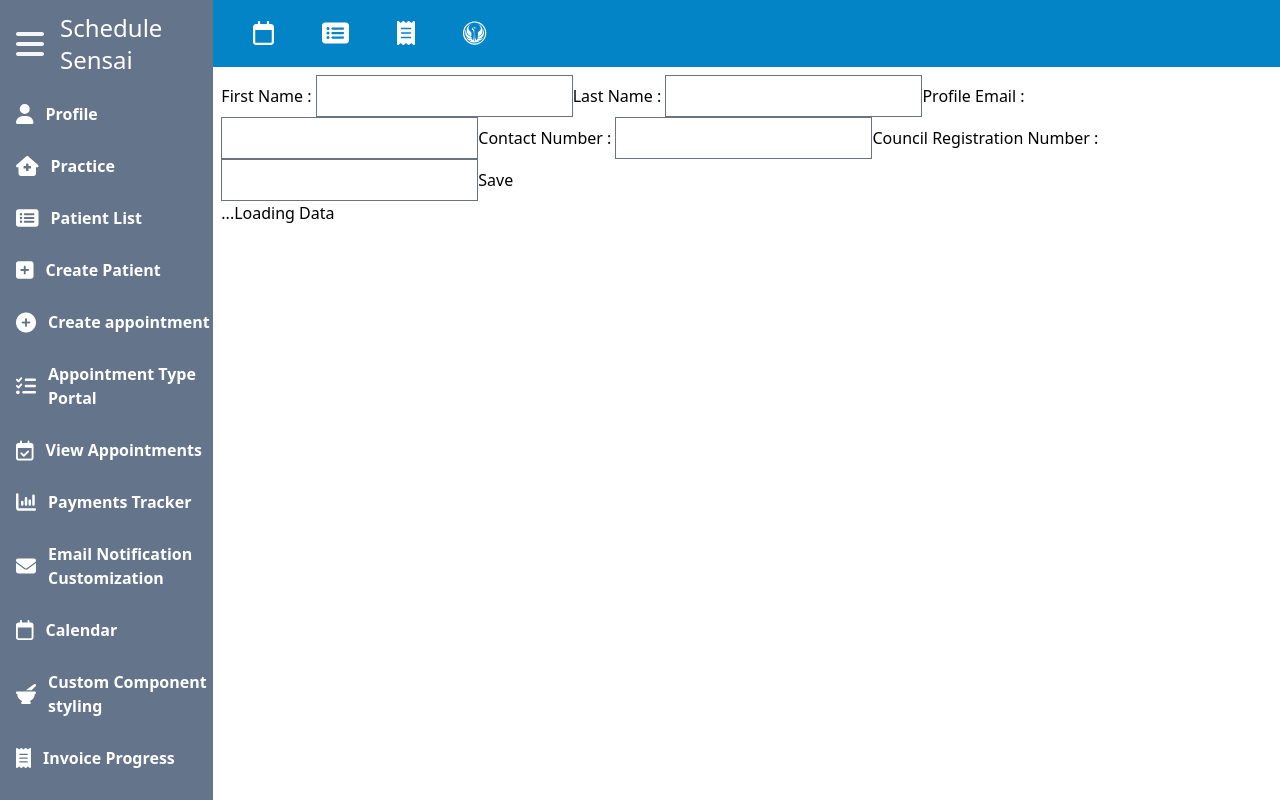
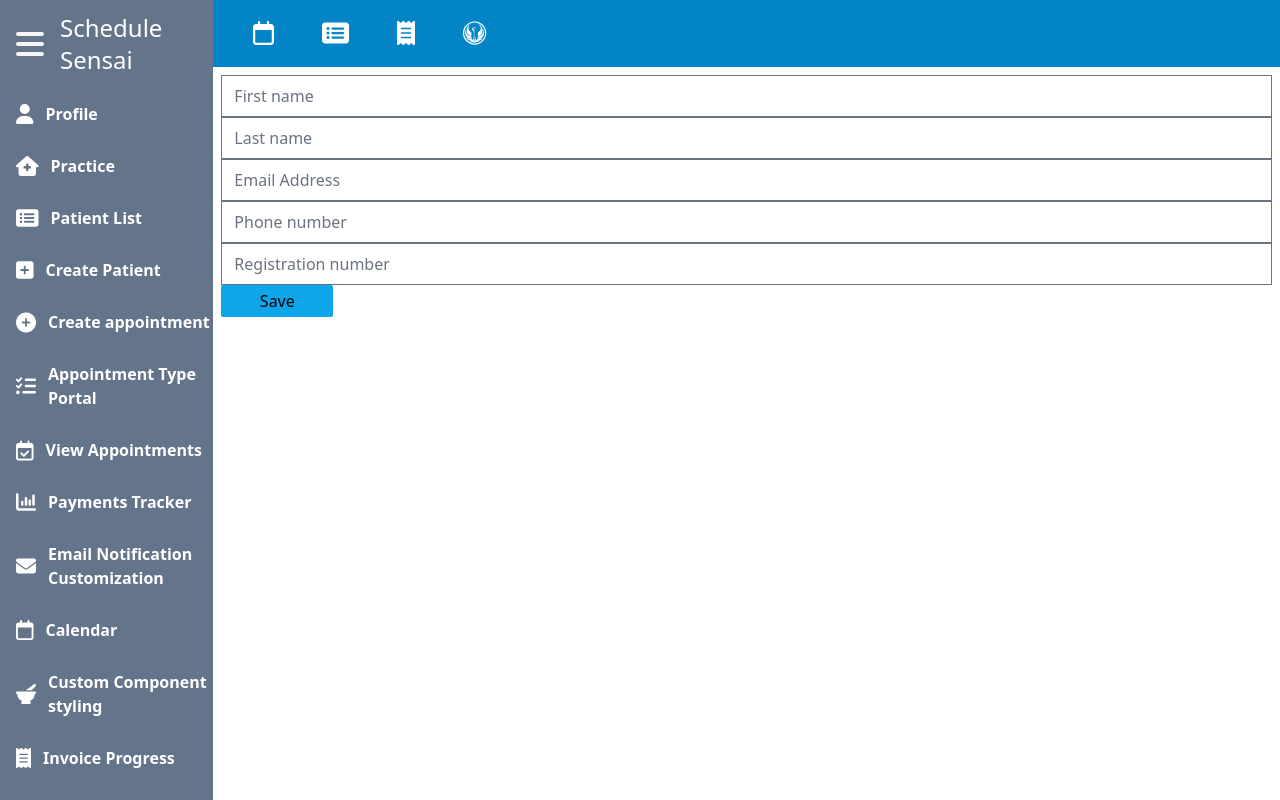
Before and after one commit to Mathers-za/practice-management-frontend, a React (Create React App) app: page /profile in a window 1280 px wide. Built offline with nearby package versions, Linux system fonts and the light colour scheme; no server answers.

Commit message:
Imporved on the displayTextInput component. i have integrated into the profile comp. my commit before refactoring

```diff
--- a/src/components/Pages/Payments/paymentPage.module.css
+++ b/src/components/Pages/Payments/paymentPage.module.css
@@ -91,10 +91,11 @@
   .paymentPage-bottom-half * input {
     min-width: 97%;
     max-width: 97%;
-    border: none;
+    border: 3px solid black;
     outline: none;
     border-bottom: 1px solid;
     margin-top: 4px;
+
 
 
   }
--- a/src/components/Profile.js
+++ b/src/components/Profile.js
@@ -3,6 +3,8 @@ import TextInput from "./textInput";
 
 import { useFetchData, usePatchData } from "../CustomHooks/serverStateHooks";
 import { useAppointmentDataFromCreateAppointment } from "../zustandStore/store";
+import Input from "./miscellaneous components/DisplayTextInput";
+import SubmitButton from "./miscellaneous components/SubmitButton";
 
 export default function Profile() {
   const { data, httpStatus, isLoading } = useFetchData(
@@ -43,6 +45,13 @@ export default function Profile() {
     }
   }
 
+  async function handleSubmit(event) {
+    event.preventDefault();
+    await patchMutation.mutateAsync(changes);
+
+    setChanges({});
+  }
+
   useEffect(() => {
     if (patchMutation.isSuccess) {
       setGlobalProfileData(data);
@@ -52,53 +61,63 @@ export default function Profile() {
   return (
     <>
       <div>
-        <TextInput
-          onChange={handleChange}
-          name="first_name"
-          value={profileData?.first_name || ""}
-          type="text"
-          labelText="First Name"
-        />
-        <TextInput
-          onChange={handleChange}
-          name="last_name"
-          value={profileData?.last_name || ""}
-          type="text"
-          labelText="Last Name"
-        />
-        <TextInput
-          onChange={handleChange}
-          name="profile_email"
-          value={profileData?.profile_email || ""}
-          type="text"
-          labelText="Profile Email"
-        />
-        <TextInput
-          onChange={handleChange}
-          name="contact_num"
-          value={profileData?.contact_num || ""}
-          type="tel"
-          labelText="Contact Number"
-        />
-        <TextInput
-          onChange={handleChange}
-          name="council_reg_num"
-          value={profileData?.council_reg_num || ""}
-          type="text"
-          labelText="Council Registration Number"
-        />
-        <button
-          disabled={Object.keys(changes).length === 0}
-          onClick={async () => {
-            await patchMutation.mutateAsync(changes);
+        <form onSubmit={handleSubmit}>
+          <Input
+            name="first_name"
+            labelText="First name"
+            type="text"
+            placeholder="First name"
+            onchange={handleChange}
+            value={profileData?.first_name || ""}
+          />
 
-            setChanges({});
-          }}
-        >
-          Save
-        </button>
+          <Input
+            name="last_name"
+            labelText="Last name"
+            type="text"
+            placeholder="Last name"
+            onchange={handleChange}
+            value={profileData?.last_name || ""}
+          />
 
-        {isLoading && <p>...Loading Data</p>}
+          <Input
+            name="profile_email"
+            labelText="Email Address"
+            type="email"
+            placeholder="Email Address"
+            onchange={handleChange}
+            value={profileData?.profile_email || ""}
+            bottomInfo={
+              "The email you would like to recieve notifications on. Can be the same as your login email or different"
+            }
+          />
+
+          <Input
+            name="contact_num"
+            labelText="Phone number"
+            type="tel"
+            placeholder="Phone number"
+            pattern="^+27d{9}$"
+            onchange={handleChange}
+            value={profileData?.contact_num || ""}
+            bottomInfo="A valid phone number is expected eg: +2714836849"
+          />
+
+          <Input
+            name="council_reg_num"
+            labelText="Registration Number"
+            type="text"
+            placeholder="Registration number"
+            bottomInfo="Your personal professional council number"
+            onchange={handleChange}
+            value={profileData?.council_reg_num || ""}
+          />
+
+          <SubmitButton
+            text="Save"
+            disable={Object.keys(changes).length === 0}
+          />
+        </form>
       </div>
     </>
   );
--- a/src/components/miscellaneous components/DisplayTextInput.js
+++ b/src/components/miscellaneous components/DisplayTextInput.js
@@ -1,4 +1,4 @@
-import React from "react";
+import React, { useState } from "react";
 
 export default function Input({
   name,
@@ -8,21 +8,48 @@ export default function Input({
   required,
   onchange,
   type,
+  bottomInfo,
+  pattern,
 }) {
+  const [showPlaceHolder, setShowPlaceHolder] = useState(true);
+  const [showLabel, setShowLabel] = useState(false);
+
+  function handleShowLabel(event) {
+    const { value } = event.target;
+    setShowPlaceHolder(false);
+    setShowLabel(true);
+    if (value) {
+      setShowLabel(true);
+      setShowPlaceHolder(false);
+    } else {
+      setShowLabel(false);
+      setShowPlaceHolder(true);
+    }
+  }
+
   return (
-    <div>
+    <div className="group  space-y-1 ">
+      {showLabel && (
+        <label className="text-sm text-sky-600"> {labelText} </label>
+      )}
       <input
-        onChange={(event) => onchange(event.target.name, event.target.value)} // Pass name and value to onchange
+        pattern={pattern && pattern}
+        onChange={(event) => {
+          onchange(event);
+          handleShowLabel(event);
+        }}
         type={type || "text"}
-        placeholder={placeholder ?? ""}
+        placeholder={showPlaceHolder ? placeholder : null}
         name={name}
         value={value}
         required={required}
-        className="outline-none border-b-2 border-b-black placeholder:italic focus:border-sky-500 w-1/5  "
+        className=" min-w-full  peer/input "
       />
-      <label className="block text-sm text-slate-500 select-none mt-1">
-        {labelText ?? "userName"}
-      </label>
+      {bottomInfo && (
+        <p className="hidden peer-focus/input:block text-slate-600 text-xs ">
+          {bottomInfo}{" "}
+        </p>
+      )}
     </div>
   );
 }
--- a/src/components/miscellaneous components/SubmitButton.js
+++ b/src/components/miscellaneous components/SubmitButton.js
@@ -1,9 +1,14 @@
-export default function SubmitButton({ onclick, text }) {
+export default function SubmitButton({ onclick, text, disable = false }) {
   return (
     <>
       <button
-        onClick={() => onclick()}
-        className={` select-none bg-sky-500  ease-in duration-75  text-black min-w-28 max-w-28 py-1 rounded-sm active:text-black ri hover:bg-sky-600 hover:text-white  hover:ring-2 ring-sky-400 ring-offset-1`}
+        disabled={disable}
+        onClick={onclick ? () => onclick() : null}
+        className={
+          disable
+            ? ` select-none bg-sky-500  ease-in duration-75 cursor-pointer  text-black min-w-28 max-w-28 py-1 rounded-sm active:text-black ri hover:bg-sky-600 hover:text-white  hover:ring-2 ring-sky-400 ring-offset-1`
+            : "select-none text-black bg-slate-500 cursor-default  min-w-28 max-w-28 py-1 rounded-sm "
+        }
       >
         {text || "Submit"}
       </button>
--- a/src/tailWindSandbox/styleComponents.js
+++ b/src/tailWindSandbox/styleComponents.js
@@ -18,7 +18,15 @@ export default function ComponentView() {
       <div className="flex flex-col gap-3">
         <DisplaySingleError error={"You Beast you little rat "} />
         <SubmitButton text={"Save"} onclick={() => alert("hello Dad")} />
-        <Input type="text" labelText="Warren" />
+        <Input
+          type="text"
+          labelText="Warren"
+          placeholder={"First Name"}
+          name={"first_name"}
+          onchange={() => console.log("hi")}
+          bottomInfo={"First Name required"}
+          required={true}
+        />
         <GenericTopBar label="Warren" onclick={() => alert("Hello dad")} />
         <div className="min-w-full min-h-full  justify-center flex   flex-col items-center gap-5 ">
           <FullWithButton
```
Also changed, not shown: src/components/textBoxStyle.module.css (line endings or trailing spaces).
